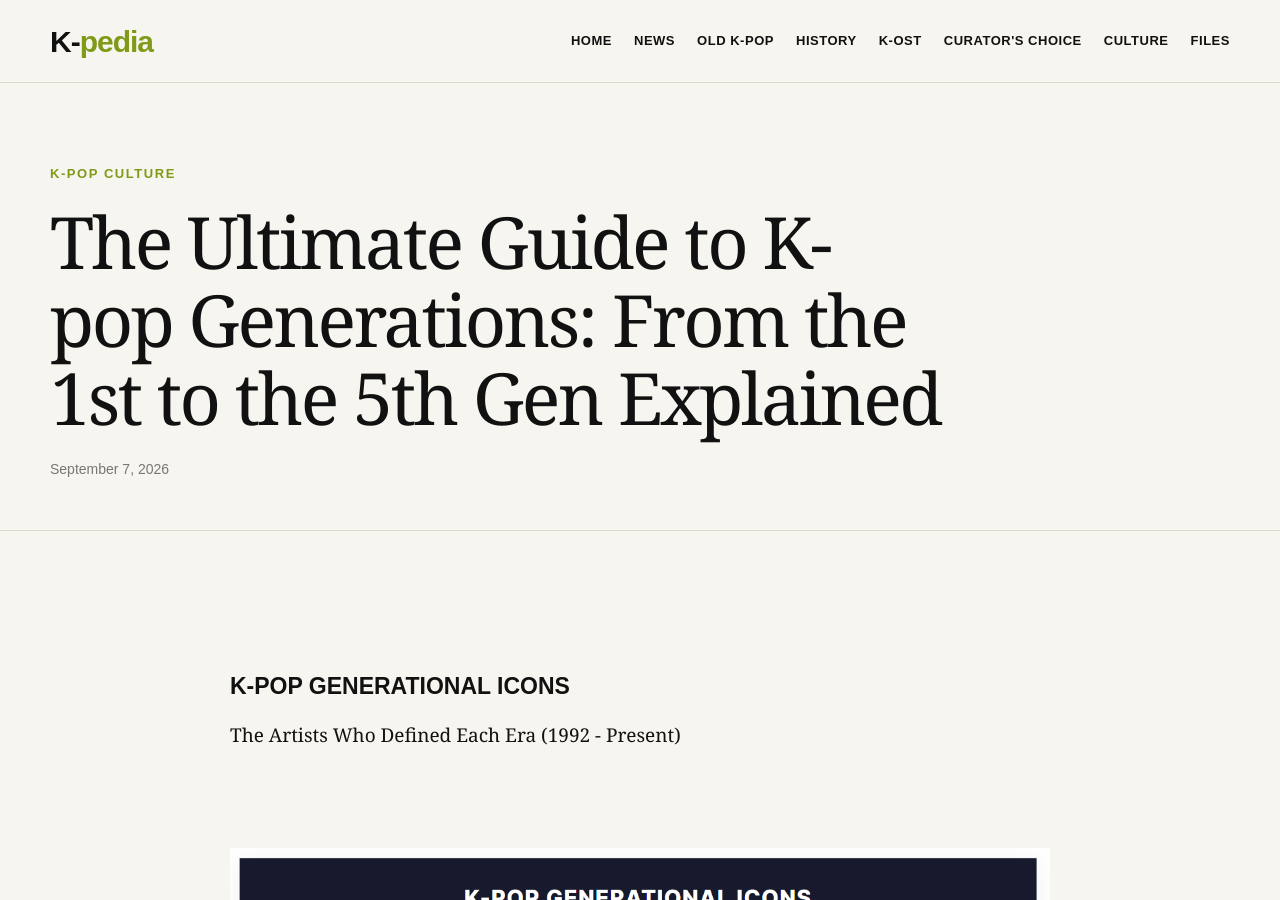
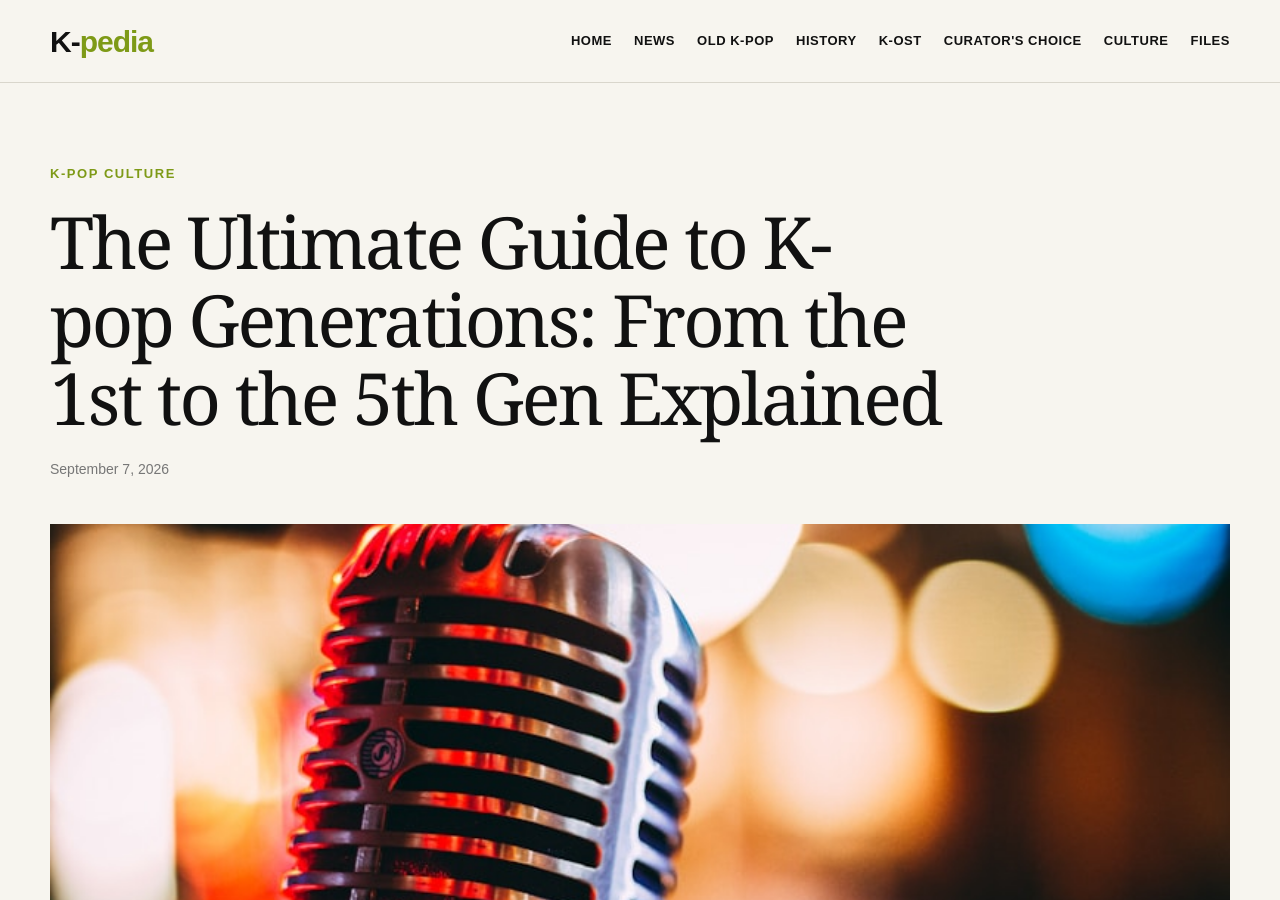
Before and after one commit to kpopkpedia/Kcurator, a Jekyll site: the page built from _posts/2026-09-07-the-ultimate-guide-to-k-pop-generations-from-the-1st-to-the-5th-gen-explained.md, in a window 1280 px wide and 900 px high. Built offline with Jekyll 4.4.1, drawn with Linux system fonts in a browser that asks for light colours; our own code applies the rules of GitHub Pages for plain Markdown files.

Commit message:
Update _posts/2026-09-07-the-ultimate-guide-to-k-pop-generations-from-the-1st-to-the-5th-gen-explained.md (via Pages CMS)

```diff
--- a/_posts/2026-09-07-the-ultimate-guide-to-k-pop-generations-from-the-1st-to-the-5th-gen-explained.md
+++ b/_posts/2026-09-07-the-ultimate-guide-to-k-pop-generations-from-the-1st-to-the-5th-gen-explained.md
@@ -7,8 +7,8 @@ description: A complete guide to K-pop generations from 1992 to the present.
   Explore the evolution of music, technology, and fandom culture from H.O.T. to
   NewJeans and RIIZE.
 permalink: /2026/07/the-ultimate-guide-to-k-pop-generations.html
+image: /assets/images/generation-1.jpeg
 ---
-
 
 &nbsp;
 
```
